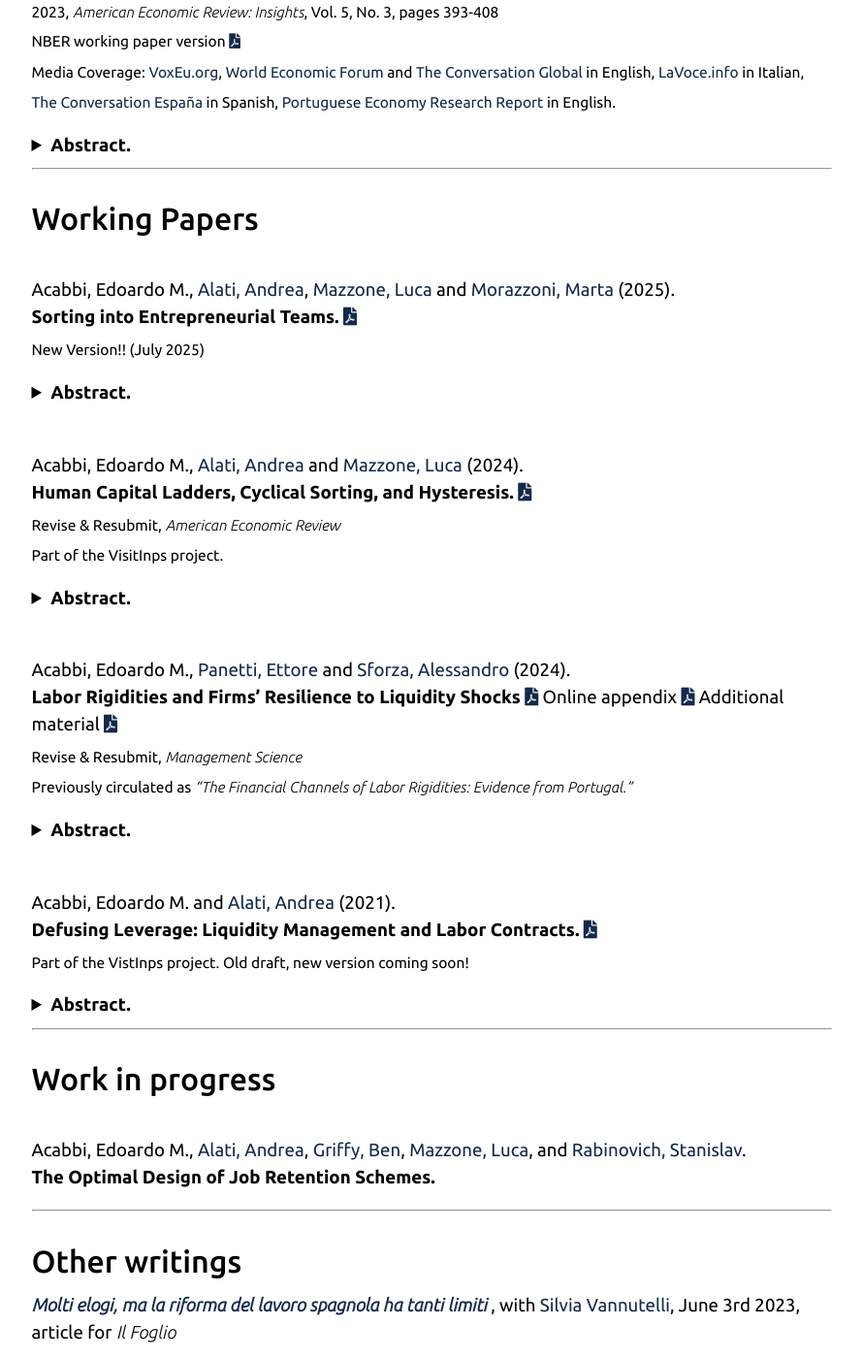
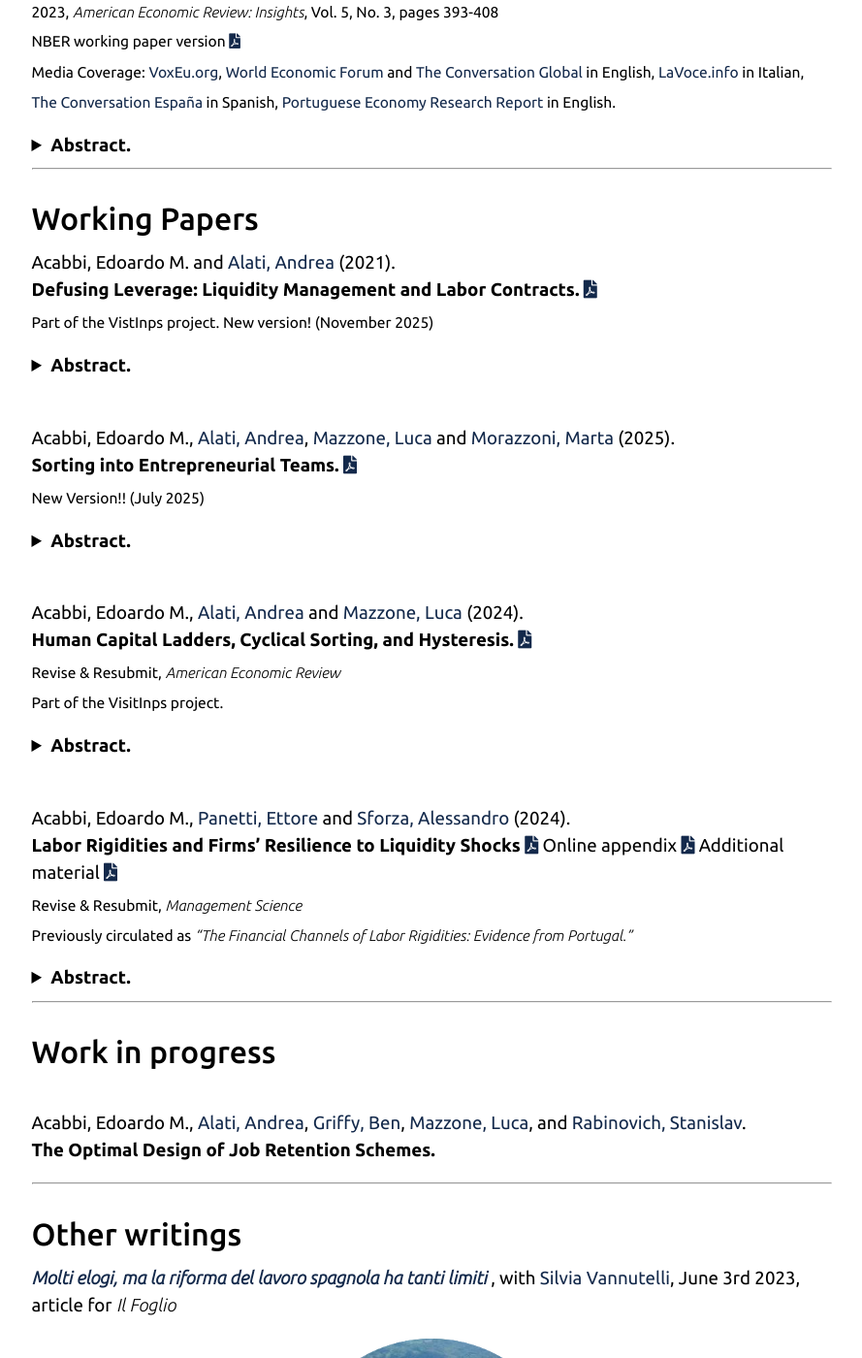
Before and after one commit to eacabbi/eacabbi.github.io, a Jekyll site: the page built from index.md, in a window 1280 px wide and 1400 px high, scrolled down 1347 px. Shown: the whole window at 97% size, without its empty margins (195-1084 px from the left). Built offline with Jekyll 4.4.1, drawn with Linux system fonts in a browser that asks for light colours; some web fonts are replaced.

Commit message:
update to cv and website, defusing up

```diff
--- a/index.md
+++ b/index.md
@@ -52,6 +52,17 @@ We document the consequences of losing a job across countries using a harmonized
 
 ## Working Papers
 
+Acabbi, Edoardo M. and <a href="https://andrealati.github.io"> Alati, Andrea </a> (2021).
+**Defusing Leverage: Liquidity Management and Labor Contracts.** <a href="https://papers.ssrn.com/sol3/papers.cfm?abstract_id=4698308" class="{{ site.pdf_icon }}" title="{{ site.pdf_title }}" id="icon"></a>
+<br><sub>Part of the VistInps project. New version! (November 2025) </sub>
+
+<details>
+<summary><b> Abstract. </b></summary>
+
+We test whether firms use flexible contracts to limit the effects of labor-induced operating leverage. Using Italian administrative data, we show that greater reliance on temporary contracts dampens the sensitivity of cash-flow and profit volatility to shocks, especially among high-labor-share firms. Exploiting a staggered liberalization of temporary contracts, we show that the rise in adoption led to decreasing labor compensation, and—among firms with initially rigid labor costs— to an increase in profit margins, a decrease in profit dispersion, and an expansion in debt capacity and investment. Contract mix is thus an active hedging margin shaping financial responses to shocks.
+
+</details>
+
 <br>
 Acabbi, Edoardo M., <a href="https://andrealati.github.io"> Alati, Andrea</a>, <a href="https://lucamazzone.github.io/"> Mazzone, Luca</a> and <a href="https://martamorazzoni.weebly.com/"> Morazzoni, Marta</a> (2025).
 <br>**Sorting into Entrepreneurial Teams.** <a href="{{ site.url }}/docs/AAMM_team.pdf" class="{{ site.pdf_icon }}" title="{{ site.pdf_title }}" id="icon"></a>
@@ -90,18 +101,6 @@ We study how labor rigidities affect firms' responses to liquidity shocks. Using
 
 </details>
 
-<br>
-Acabbi, Edoardo M. and <a href="https://andrealati.github.io"> Alati, Andrea </a> (2021).
-**Defusing Leverage: Liquidity Management and Labor Contracts.** <a href="https://papers.ssrn.com/sol3/papers.cfm?abstract_id=3768825" class="{{ site.pdf_icon }}" title="{{ site.pdf_title }}" id="icon"></a>
-<br><sub>Part of the VistInps project. Old draft, new version coming soon! </sub>
-
-<details>
-<summary><b> Abstract. </b></summary>
-
-Rigidities in firms' payroll adjustment amplify the impact of aggregate fluctuations on fundamentals. We analyze how firms use flexible contracts to decrease this pass-through. Leveraging unique Italian administrative data, we show that firms’ adoption of temporary contracts contributes to a reduction in their variability of cash flows and profits, particularly when their initial labor share is high. We then provide a causal identification of the effect for firms fundamental of a reform liberalizing the use of temporary contracts in 2001. We find that the liberalization of temporary contracts increased their adoption and led to a decline in average labor compensation. The reform translates into a substantial rise in profit margins and a reduction in the cross-sectional standard deviation of profits, but only among firms characterized by initially more rigid labor costs.
-
-</details>
-
 ---
 
 ## Work in progress
```
Also changed, not shown: 1 other file.
